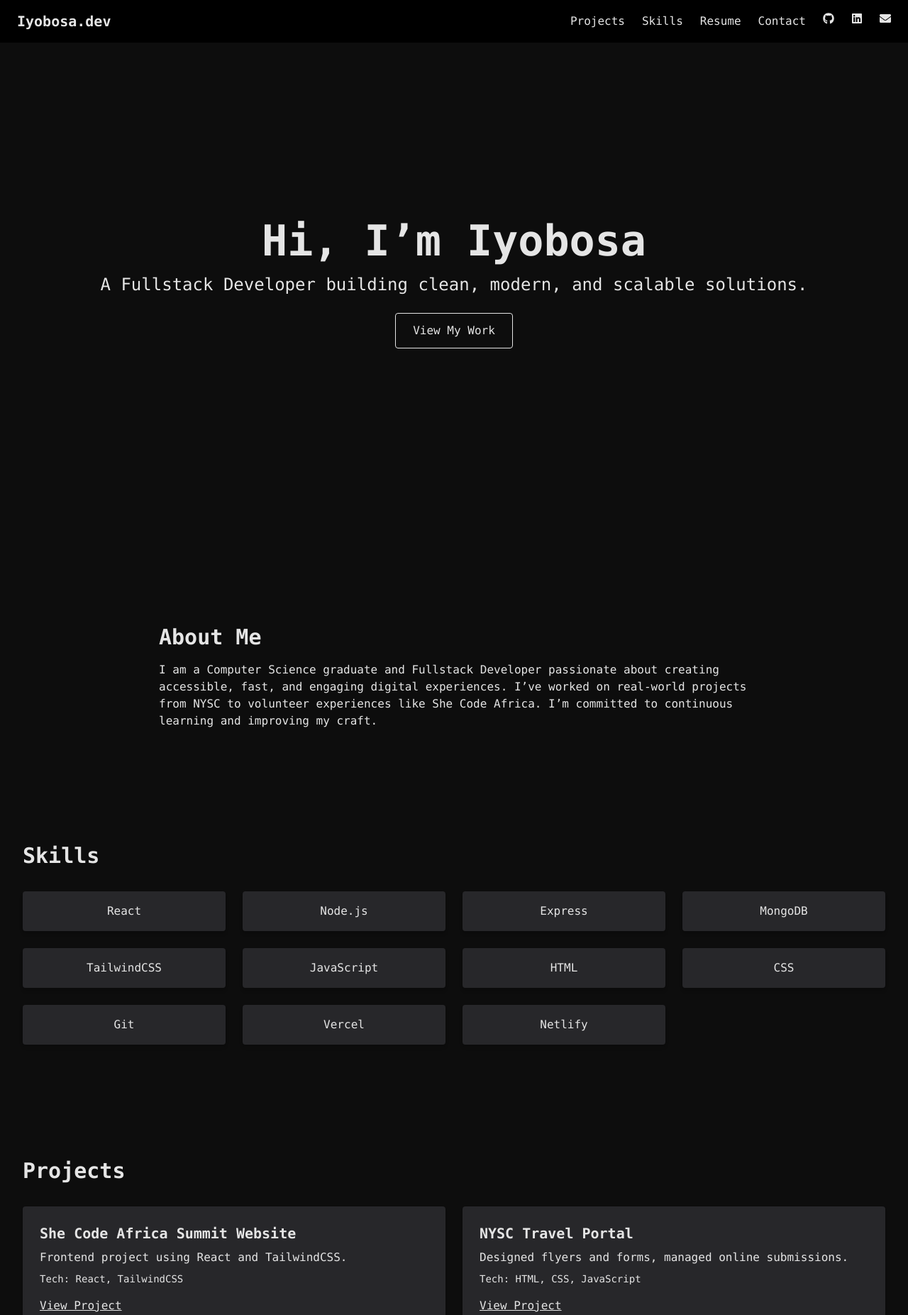
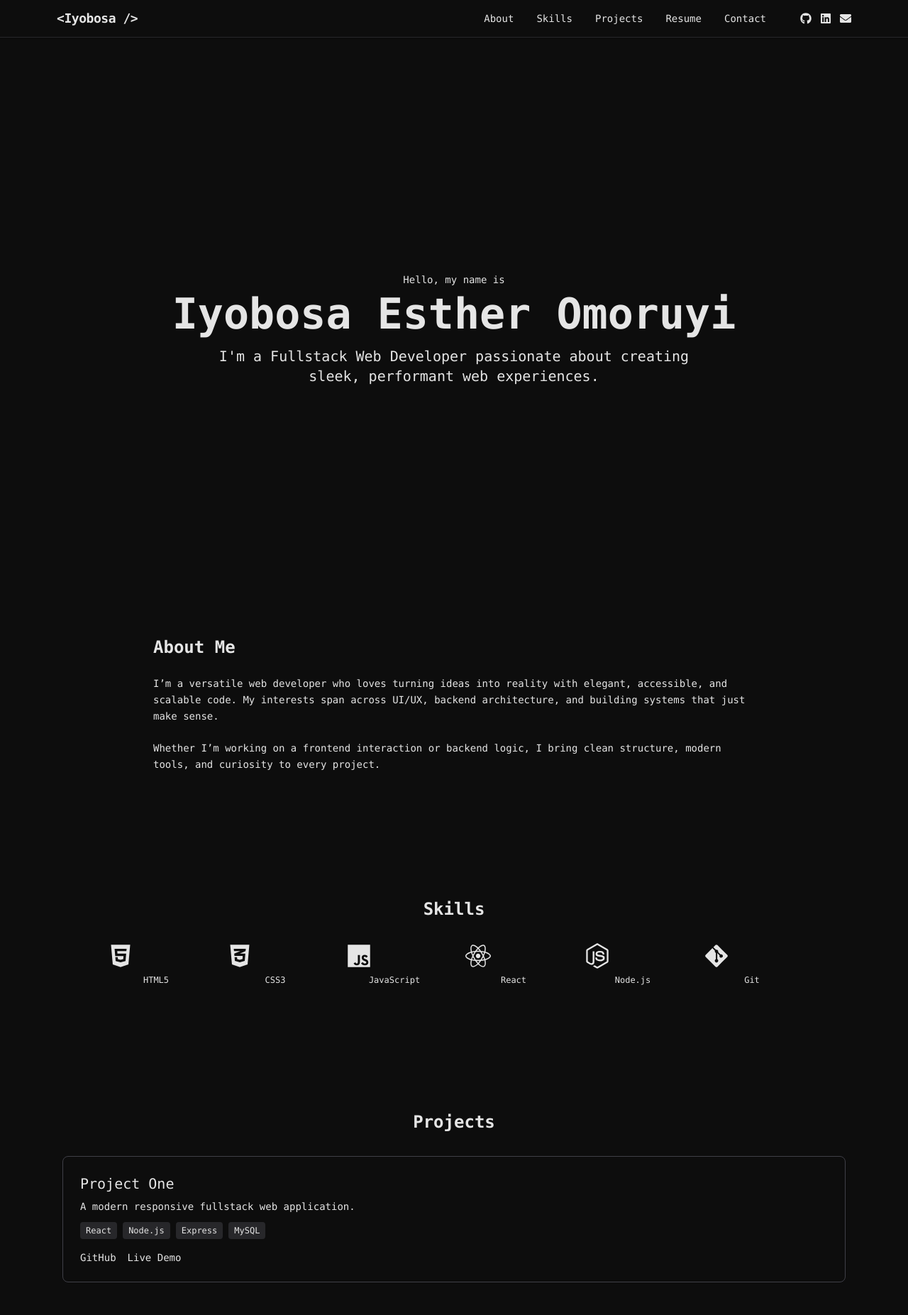
Before and after one commit to Fhave/website_portfolio, a React (Vite) app: page / in a window 1280 px wide. Shown: the top 1853 px of the page at 71% size. Built offline with nearby package versions, Linux system fonts and the light colour scheme.

Commit message:
second idea

```diff
--- a/src/components/About.jsx
+++ b/src/components/About.jsx
@@ -1,11 +1,29 @@
+// src/components/About.jsx
 import React from 'react';
 import { motion } from 'framer-motion';
 
 export default function About() {
   return (
-    <motion.section className="py-20 px-8 max-w-4xl mx-auto" id="about" initial={{ opacity: 0 }} whileInView={{ opacity: 1 }} transition={{ duration: 0.8 }}>
-      <h3 className="text-3xl font-semibold mb-4">About Me</h3>
-      <p>I am a Computer Science graduate and Fullstack Developer passionate about creating accessible, fast, and engaging digital experiences. I’ve worked on real-world projects from NYSC to volunteer experiences like She Code Africa. I’m committed to continuous learning and improving my craft.</p>
-    </motion.section>
+    <section id="about" className="py-24 px-6 max-w-4xl mx-auto">
+      <motion.h2
+        className="text-2xl font-semibold text-accent mb-6"
+        initial={{ opacity: 0 }}
+        whileInView={{ opacity: 1 }}
+        transition={{ duration: 0.5 }}
+      >
+        About Me
+      </motion.h2>
+
+      <motion.p
+        className="text-subtle text-sm leading-relaxed"
+        initial={{ opacity: 0, y: 20 }}
+        whileInView={{ opacity: 1, y: 0 }}
+        transition={{ delay: 0.2 }}
+      >
+        I’m a versatile web developer who loves turning ideas into reality with elegant, accessible, and scalable code. My interests span across UI/UX, backend architecture, and building systems that just make sense.
+        <br /><br />
+        Whether I’m working on a frontend interaction or backend logic, I bring clean structure, modern tools, and curiosity to every project.
+      </motion.p>
+    </section>
   );
 }
--- a/src/components/Footer.jsx
+++ b/src/components/Footer.jsx
@@ -1,8 +1,9 @@
+// src/components/Footer.jsx
 import React from 'react';
 
 export default function Footer() {
   return (
-    <footer className="py-6 text-center text-sm text-beige/60 border-t border-zinc-700">
+    <footer className="py-6 text-center text-subtle text-xs border-t border-zinc-800">
       <p>© {new Date().getFullYear()} Iyobosa Esther Omoruyi. All rights reserved.</p>
     </footer>
   );
--- a/src/components/Hero.jsx
+++ b/src/components/Hero.jsx
@@ -1,28 +1,36 @@
-import React from "react";
-import { motion } from "framer-motion";
+// src/components/Hero.jsx
+import React from 'react';
+import { motion } from 'framer-motion';
 
 export default function Hero() {
   return (
-    <section
-      className="min-h-screen flex items-center justify-center text-center p-8"
-      id="home"
-    >
-      <motion.div
-        initial={{ opacity: 0, y: -50 }}
+    <section className="min-h-screen flex flex-col justify-center items-center text-center px-6 pt-32" id="home">
+      <motion.h2
+        className="text-subtle text-sm mb-2"
+        initial={{ opacity: 0, y: -10 }}
         animate={{ opacity: 1, y: 0 }}
-        transition={{ duration: 0.8 }}
+        transition={{ duration: 0.6 }}
       >
-        <h2 className="text-4xl md:text-6xl font-bold">Hi, I’m Iyobosa</h2>
-        <p className="mt-4 text-lg md:text-2xl">
-          A Fullstack Developer building clean, modern, and scalable solutions.
-        </p>
-        <a
-          href="#projects"
-          className="mt-6 inline-block px-6 py-3 border border-beige rounded hover:bg-beige hover:text-black transition"
-        >
-          View My Work
-        </a>
-      </motion.div>
+        Hello, my name is
+      </motion.h2>
+
+      <motion.h1
+        className="text-4xl md:text-6xl font-bold text-accent mb-4"
+        initial={{ opacity: 0 }}
+        animate={{ opacity: 1 }}
+        transition={{ delay: 0.2 }}
+      >
+        Iyobosa Esther Omoruyi
+      </motion.h1>
+
+      <motion.p
+        className="text-lg md:text-xl max-w-2xl text-subtle"
+        initial={{ opacity: 0, y: 10 }}
+        animate={{ opacity: 1, y: 0 }}
+        transition={{ delay: 0.4 }}
+      >
+        I'm a Fullstack Web Developer passionate about creating sleek, performant web experiences.
+      </motion.p>
     </section>
   );
 }
--- a/src/components/Navbar.jsx
+++ b/src/components/Navbar.jsx
@@ -1,19 +1,64 @@
+// src/components/Navbar.jsx
 import React from 'react';
 import { FaGithub, FaLinkedin, FaEnvelope } from 'react-icons/fa';
+import { motion } from 'framer-motion';
+
+const links = [
+  { name: 'About', href: '#about' },
+  { name: 'Skills', href: '#skills' },
+  { name: 'Projects', href: '#projects' },
+  { name: 'Resume', href: '#resume' },
+  { name: 'Contact', href: '#contact' },
+];
+
+const socials = [
+  { icon: <FaGithub />, href: 'https://github.com/yourgithub' },
+  { icon: <FaLinkedin />, href: 'https://linkedin.com/in/yourlinkedin' },
+  { icon: <FaEnvelope />, href: 'mailto:you@example.com' },
+];
 
 export default function Navbar() {
   return (
-    <nav className="fixed top-0 left-0 w-full flex justify-between items-center px-6 py-4 bg-black bg-opacity-70 backdrop-blur z-50 cursor-pointer">
-      <h1 className="text-xl font-bold">Iyobosa.dev</h1>
-      <ul className="flex gap-6">
-        <li><a href="#projects" className="hover:underline">Projects</a></li>
-        <li><a href="#skills" className="hover:underline">Skills</a></li>
-        <li><a href="#resume" className="hover:underline">Resume</a></li>
-        <li><a href="#contact" className="hover:underline">Contact</a></li>
-        <li><a href="https://github.com" target="_blank" rel="noreferrer"><FaGithub /></a></li>
-        <li><a href="https://linkedin.com" target="_blank" rel="noreferrer"><FaLinkedin /></a></li>
-        <li><a href="mailto:iyobosa@example.com"><FaEnvelope /></a></li>
-      </ul>
+    <nav className="fixed top-0 left-0 w-full z-50 bg-primary border-b border-zinc-800 shadow-sm">
+      <div className="flex justify-between items-center max-w-6xl mx-auto px-4 py-3">
+        <motion.h1
+          initial={{ x: -30, opacity: 0 }}
+          animate={{ x: 0, opacity: 1 }}
+          transition={{ duration: 0.6 }}
+          className="text-lg font-bold text-accent tracking-tight"
+        >
+          {'<Iyobosa />'}
+        </motion.h1>
+
+        <div className="flex gap-8 items-center">
+          {links.map((link, i) => (
+            <motion.a
+              key={link.name}
+              href={link.href}
+              className="text-sm text-subtle hover:text-accent transition"
+              initial={{ opacity: 0, y: -10 }}
+              animate={{ opacity: 1, y: 0 }}
+              transition={{ delay: 0.1 * i }}
+            >
+              {link.name}
+            </motion.a>
+          ))}
+          <div className="flex gap-3 ml-4 text-subtle">
+            {socials.map((s, i) => (
+              <motion.a
+                key={i}
+                href={s.href}
+                target="_blank"
+                rel="noreferrer"
+                className="hover:text-accent transition"
+                whileHover={{ scale: 1.1 }}
+              >
+                {s.icon}
+              </motion.a>
+            ))}
+          </div>
+        </div>
+      </div>
     </nav>
   );
 }
--- a/src/components/Projects.jsx
+++ b/src/components/Projects.jsx
@@ -1,35 +1,61 @@
+// src/components/Projects.jsx
 import React from 'react';
 import { motion } from 'framer-motion';
 
 const projects = [
   {
-    title: 'She Code Africa Summit Website',
-    description: 'Frontend project using React and TailwindCSS.',
-    tech: 'React, TailwindCSS',
-    link: '#',
+    title: 'Project One',
+    description: 'A modern responsive fullstack web application.',
+    tech: ['React', 'Node.js', 'Express', 'MySQL'],
+    github: '#',
+    demo: '#',
   },
   {
-    title: 'NYSC Travel Portal',
-    description: 'Designed flyers and forms, managed online submissions.',
-    tech: 'HTML, CSS, JavaScript',
-    link: '#',
+    title: 'Project Two',
+    description: 'An elegant UI component library built from scratch.',
+    tech: ['HTML', 'CSS', 'JS'],
+    github: '#',
+    demo: '#',
   },
 ];
 
 export default function Projects() {
   return (
-    <motion.section className="py-20 px-8" id="projects" initial={{ opacity: 0 }} whileInView={{ opacity: 1 }} transition={{ duration: 0.8 }}>
-      <h3 className="text-3xl font-semibold mb-8">Projects</h3>
-      <div className="grid md:grid-cols-2 gap-6">
-        {projects.map((proj, idx) => (
-          <motion.div key={idx} whileHover={{ scale: 1.02 }} className="bg-zinc-800 p-6 rounded shadow">
-            <h4 className="text-xl font-bold mb-2">{proj.title}</h4>
-            <p className="mb-2">{proj.description}</p>
-            <p className="text-sm text-beige/70">Tech: {proj.tech}</p>
-            <a href={proj.link} className="inline-block mt-4 underline">View Project</a>
+    <section id="projects" className="py-24 px-6 max-w-6xl mx-auto">
+      <motion.h2
+        className="text-2xl font-semibold text-accent mb-8 text-center"
+        initial={{ opacity: 0 }}
+        whileInView={{ opacity: 1 }}
+        transition={{ duration: 0.5 }}
+      >
+        Projects
+      </motion.h2>
+
+      <div className="grid gap-12">
+        {projects.map((project, i) => (
+          <motion.div
+            key={i}
+            className="bg-secondary p-6 rounded-lg border border-zinc-700 hover:shadow-lg transition"
+            initial={{ opacity: 0, y: 20 }}
+            whileInView={{ opacity: 1, y: 0 }}
+            transition={{ delay: 0.2 * i }}
+          >
+            <h3 className="text-xl text-accent mb-2">{project.title}</h3>
+            <p className="text-sm text-subtle mb-3">{project.description}</p>
+            <div className="text-xs mb-4 text-beige flex flex-wrap gap-2">
+              {project.tech.map((tech, j) => (
+                <span key={j} className="bg-zinc-800 px-2 py-1 rounded">
+                  {tech}
+                </span>
+              ))}
+            </div>
+            <div className="flex gap-4">
+              <a href={project.github} className="text-subtle hover:text-accent text-sm">GitHub</a>
+              <a href={project.demo} className="text-subtle hover:text-accent text-sm">Live Demo</a>
+            </div>
           </motion.div>
         ))}
       </div>
-    </motion.section>
+    </section>
   );
 }
--- a/src/components/Skills.jsx
+++ b/src/components/Skills.jsx
@@ -1,19 +1,44 @@
+// src/components/Skills.jsx
 import React from 'react';
 import { motion } from 'framer-motion';
+import { FaReact, FaNodeJs, FaGitAlt, FaHtml5, FaCss3Alt, FaJs } from 'react-icons/fa';
 
-const skills = ['React', 'Node.js', 'Express', 'MongoDB', 'TailwindCSS', 'JavaScript', 'HTML', 'CSS', 'Git', 'Vercel', 'Netlify'];
+const skills = [
+  { icon: <FaHtml5 />, name: 'HTML5' },
+  { icon: <FaCss3Alt />, name: 'CSS3' },
+  { icon: <FaJs />, name: 'JavaScript' },
+  { icon: <FaReact />, name: 'React' },
+  { icon: <FaNodeJs />, name: 'Node.js' },
+  { icon: <FaGitAlt />, name: 'Git' },
+];
 
 export default function Skills() {
   return (
-    <motion.section className="py-20 px-8" id="skills" initial={{ opacity: 0 }} whileInView={{ opacity: 1 }} transition={{ duration: 0.8 }}>
-      <h3 className="text-3xl font-semibold mb-8">Skills</h3>
-      <div className="grid grid-cols-2 sm:grid-cols-3 md:grid-cols-4 gap-6">
-        {skills.map(skill => (
-          <motion.div key={skill} whileHover={{ scale: 1.05 }} className="bg-zinc-800 p-4 rounded text-center shadow-md">
-            {skill}
+    <section id="skills" className="py-20 px-6 max-w-5xl mx-auto text-center">
+      <motion.h2
+        className="text-2xl font-semibold text-accent mb-8"
+        initial={{ opacity: 0 }}
+        whileInView={{ opacity: 1 }}
+        transition={{ duration: 0.5 }}
+      >
+        Skills
+      </motion.h2>
+
+      <div className="grid grid-cols-3 md:grid-cols-6 gap-8 text-4xl text-subtle">
+        {skills.map((skill, i) => (
+          <motion.div
+            key={i}
+            className="hover:text-accent transition"
+            whileHover={{ scale: 1.2 }}
+            initial={{ opacity: 0, scale: 0.9 }}
+            whileInView={{ opacity: 1, scale: 1 }}
+            transition={{ delay: 0.05 * i }}
+          >
+            {skill.icon}
+            <p className="text-xs mt-2">{skill.name}</p>
           </motion.div>
         ))}
       </div>
-    </motion.section>
+    </section>
   );
 }
```
Also changed, not shown: src/components/Contact.jsx (+32 -24 lines), src/components/Resume.jsx (+20 -3 lines).
